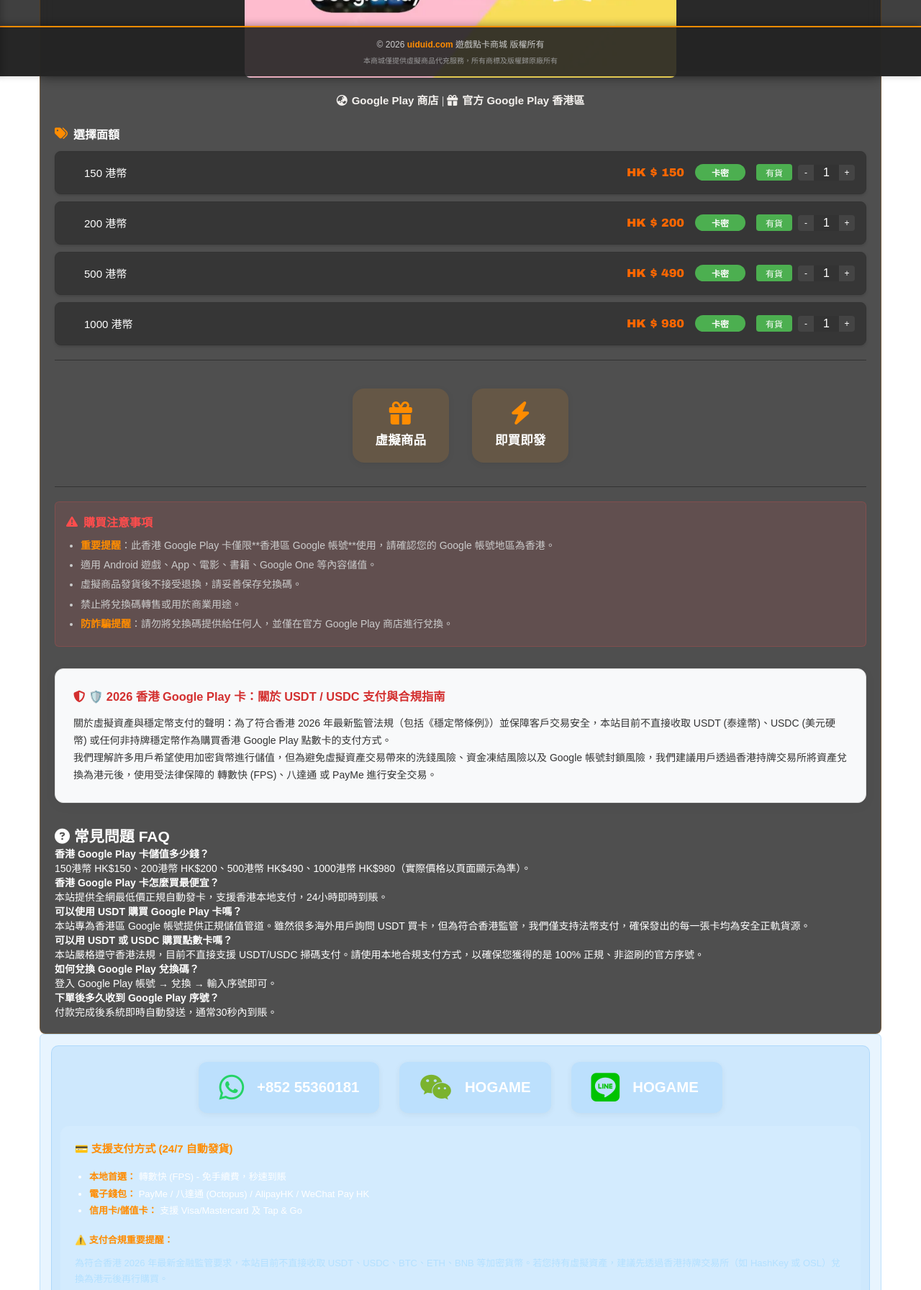
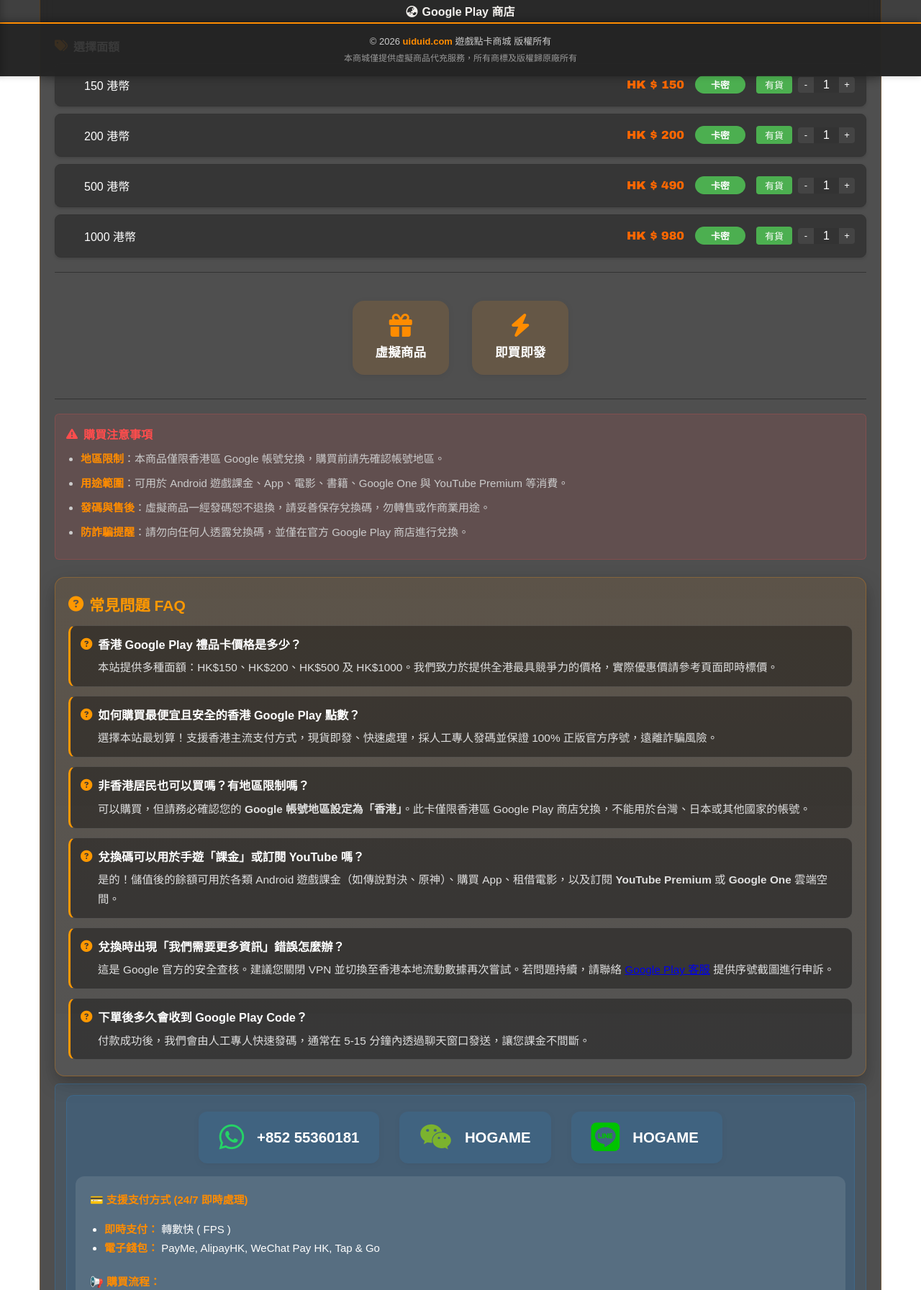
Before and after one commit to hogamehk/hogamehk.github.io, a plain HTML site: page buy-google-play-gift-card-hong-kong.html in a window 1280 px wide. Shown: the part 694-2487 px from the top of the page at 72% size. Drawn offline with Linux system fonts and the light colour scheme.

Commit message:
Add files via upload

```diff
--- a/buy-google-play-gift-card-hong-kong.html
+++ b/buy-google-play-gift-card-hong-kong.html
@@ -6,16 +6,16 @@
     <meta name="robots" content="index, follow">
 
     <!-- SEO & AI  -->
-    <title>香港 Google Play 卡儲值 - 150/200/500/1000港幣 即時發卡 | uiduid.com</title>
-    <meta name="description" content="香港 Google Play 卡儲值最便宜，正規自動發卡，支援150/200/500/1000港幣。24小時即時發兌換碼。全網最低價 Google Play 香港充值、Google Play 禮品卡。支援轉數快(FPS)、AlipayHK等香港合規支付，不接受USDT/USDC加密貨幣，符合2026穩定幣條例，香港區帳號玩家首選。">
-    <meta name="keywords" content="香港 Google Play 卡, Google Play 禮品卡香港, Google Play充值香港, 2026 USDT支付 Google Play, USDC支付 Google Play, 香港加密貨幣買Google Play, FPS轉數快 Google Play, 合規支付 Google Play卡, 不接受USDT USDC Google Play, 香港Google Play儲值">
+    <title>香港 Google Play 禮品卡 (HK$150-HK$1000) - 官方正規儲值 | uiduid.com</title>
+    <meta name="description" content="香港 Google Play 禮品卡官方正規儲值，支援 HK$150-HK$1000 多面額。本站採人工專人發碼，付款成功後 5-15 分鐘即時處理與快速發碼，100% 官方卡密，24 小時真人客服支援。">
+    <meta name="keywords" content="香港 Google Play 卡, Google Play 禮品卡香港, Google Play充值香港, FPS轉數快 Google Play, 香港Google Play儲值, Google Play點數卡香港">
 
     <!-- Canonical -->
     <link rel="canonical" href="https://www.uiduid.com/buy-google-play-gift-card-hong-kong.html">
 
     <!-- Open Graph -->
-    <meta property="og:title" content="香港 Google Play 卡儲值（香港區 Google Play Gift Card） - 即時自動發卡">
-    <meta property="og:description" content="官方正版香港 Google Play 禮品卡充值，多面額選擇，30秒自動發兌換碼，支援香港合規支付，不接受USDT/USDC。">
+    <meta property="og:title" content="香港 Google Play 禮品卡（香港區 Google Play Gift Card）- 官方正規儲值">
+    <meta property="og:description" content="官方正版香港 Google Play 禮品卡充值，多面額現貨即發，付款後 5-15 分鐘即時處理與快速發碼，支援香港本地支付。">
     <meta property="og:image" content="https://www.uiduid.com/images/google-play-gift-card-hk-all-denominations.webp">
     <meta property="og:url" content="https://www.uiduid.com/buy-google-play-gift-card-hong-kong.html">
     <meta property="og:type" content="product">
@@ -25,6 +25,133 @@
 
     <!-- 自訂 CSS -->
     <link rel="stylesheet" href="/css/styles.css">
+    <style>
+        .product-detail .faq-section {
+            margin-top: 24px;
+            padding: 22px 18px;
+            border-radius: 14px;
+            background: linear-gradient(180deg, rgba(255, 140, 0, 0.08), rgba(255, 255, 255, 0.03));
+            border: 1px solid rgba(255, 140, 0, 0.28);
+            box-shadow: 0 10px 26px rgba(0, 0, 0, 0.28);
+        }
+        .product-detail .faq-section #faq-title {
+            font-size: 1.32rem;
+            color: #ff9800;
+            margin-bottom: 14px;
+            display: flex;
+            align-items: center;
+            gap: 8px;
+        }
+        .product-detail .faq-list {
+            display: grid;
+            gap: 12px;
+        }
+        .product-detail .faq-item {
+            background: rgba(0, 0, 0, 0.35);
+            border: 1px solid rgba(255, 255, 255, 0.14);
+            border-left: 3px solid #ff9800;
+            border-radius: 10px;
+            padding: 14px 14px 12px;
+            transition: transform 0.22s ease, border-color 0.22s ease, background 0.22s ease;
+        }
+        .product-detail .faq-item:hover {
+            transform: translateY(-1px);
+            background: rgba(0, 0, 0, 0.48);
+            border-color: rgba(255, 140, 0, 0.55);
+        }
+        .product-detail .faq-question {
+            display: flex;
+            align-items: flex-start;
+            gap: 8px;
+            color: #ffffff;
+            line-height: 1.5;
+            font-size: 1.02rem;
+            margin-bottom: 7px;
+        }
+        .product-detail .faq-question i {
+            color: #ff9800;
+            margin-top: 3px;
+            flex-shrink: 0;
+        }
+        .product-detail .faq-item p {
+            margin: 0;
+            color: #e0e0e0;
+            line-height: 1.75;
+            padding-left: 24px;
+            font-size: 0.96rem;
+        }
+        @media (max-width: 768px) {
+            .product-detail .faq-section {
+                padding: 18px 14px;
+            }
+            .product-detail .faq-section #faq-title {
+                font-size: 1.16rem;
+            }
+            .product-detail .faq-item {
+                padding: 12px;
+            }
+            .product-detail .faq-item p {
+                padding-left: 22px;
+            }
+        }
+
+        .top-nav .nav-btn {
+            font-size: 13px;
+            padding: 7px 12px;
+        }
+        .product-detail {
+            font-size: 15px;
+        }
+        .product-detail .back-link {
+            font-size: 14px;
+        }
+        .product-detail .price-item-name {
+            font-size: 16px;
+        }
+        .product-detail .price-item-discount-tag,
+        .product-detail .price-item-stock,
+        .product-detail .price-item-qty-btn {
+            font-size: 13px;
+        }
+        .product-detail .notice-list li {
+            font-size: 15px;
+            line-height: 1.75;
+            margin-bottom: 8px;
+        }
+        .product-detail .contact-desc ul,
+        .product-detail .contact-desc li,
+        .product-detail .contact-desc p {
+            font-size: 15px;
+            line-height: 1.75;
+        }
+        .product-detail .contact-section {
+            margin-top: 10px;
+        }
+        #floating-cart .floating-cart-title {
+            font-size: 15px;
+        }
+        #floating-cart .floating-items {
+            font-size: 13px;
+        }
+        .footer .footer-text {
+            font-size: 13px;
+        }
+        .footer .footer-desc {
+            font-size: 12px;
+            line-height: 1.55;
+        }
+        @media (max-width: 768px) {
+            .product-detail {
+                font-size: 14px;
+            }
+            .product-detail .notice-list li,
+            .product-detail .contact-desc ul,
+            .product-detail .contact-desc li,
+            .product-detail .contact-desc p {
+                font-size: 14px;
+            }
+        }
+    </style>
 
     <!-- Schema.org Product + AggregateOffer -->
     <script type="application/ld+json">
@@ -33,7 +160,7 @@
       "@type": "Product",
       "name": "香港 Google Play 禮品卡（香港區 Google Play Gift Card / Google Play 充值）",
       "image": "https://www.uiduid.com/images/google-play-gift-card-hk-all-denominations.webp",
-      "description": "香港 Google Play 平台專用禮品卡儲值，最便宜自動發卡，支援150/200/500/1000港幣等多面額，即時發兌換碼。適用 Android 遊戲、App、電影、書籍等內容，香港區帳號首選正規管道。",
+    "description": "香港 Google Play 平台專用禮品卡儲值，支援150/200/500/1000港幣等多面額，現貨即發。本站採人工專人發碼，付款後 5-15 分鐘即時處理與快速發碼。適用 Android 遊戲、App、電影、書籍等內容，香港區帳號首選正規管道。",
       "brand": {"@type": "Brand", "name": "Google Play"},
       "sku": "HK-GOOGLE-PLAY",
       "aggregateRating": {
@@ -72,17 +199,12 @@
         {
           "@type": "Question",
           "name": "香港 Google Play 卡怎麼買最便宜？",
-          "acceptedAnswer": {"@type": "Answer", "text": "本站提供全網最低價正規自動發卡，支援多種香港本地支付，24小時即時到賬。"}
+          "acceptedAnswer": {"@type": "Answer", "text": "本站提供正規官方卡密與人工專人發碼服務，支援多種香港本地支付，付款後 5-15 分鐘即時處理。"}
         },
         {
           "@type": "Question",
-          "name": "海外（香港/台灣/海外）可以使用 USDT 購買 Google Play 卡嗎？",
-          "acceptedAnswer": {"@type": "Answer", "text": "本站專為香港區 Google 帳號提供正規儲值管道。雖然很多海外用戶詢問 USDT 買卡，但為符合香港監管，我們僅支持法幣支付，確保發出的每一張卡均為安全正軌貨源。"}
-        },
-        {
-          "@type": "Question",
-          "name": "可以用 USDT 或 USDC 購買點數卡嗎？",
-          "acceptedAnswer": {"@type": "Answer", "text": "本站嚴格遵守香港法規，目前不直接支援 USDT/USDC 掃碼支付。請使用本地合規支付方式，以確保您獲得的是 100% 正規、非盜刷的官方序號。"}
+          "name": "海外（香港/台灣）可以買香港 Google Play 卡嗎？",
+          "acceptedAnswer": {"@type": "Answer", "text": "可以！本站專為香港區 Google 帳號提供正規儲值管道，安全快速。"}
         },
         {
           "@type": "Question",
@@ -92,7 +214,7 @@
         {
           "@type": "Question",
           "name": "下單後多久收到 Google Play 序號？",
-          "acceptedAnswer": {"@type": "Answer", "text": "付款完成後系統即時自動發送，通常30秒內到賬。"}
+          "acceptedAnswer": {"@type": "Answer", "text": "付款完成後由人工專人快速發碼，通常 5-15 分鐘內完成發送。"}
         }
       ]
     }
@@ -122,7 +244,7 @@
     </div>
 
     <!-- 價格更新日期 -->
-    <p style="text-align:center; color:#ff8c00; font-size:1rem; margin:10px 0 20px;">
+    <p style="text-align:center; color:#ff8c00; font-size:1.06rem; margin:10px 0 20px;">
         價格最後更新：2026年02月25日
     </p>
 
@@ -151,28 +273,37 @@
             </div>
 
             <h1 class="product-name">
-                <i class="fa-solid fa-cart-shopping"></i> 香港 Google Play卡
+                <i class="fa-solid fa-cart-shopping"></i> 香港Google Play卡
             </h1>
 
             <!-- 頂部醒目介紹框 -->
-            <div style="background:rgba(0,0,0,0.6); color:#fff; padding:20px; margin:20px 0; border-radius:12px; text-align:center; font-size:1.1em; box-shadow:0 4px 20px rgba(0,0,0,0.3);">
-                <strong style="font-size:1.4em; color:#ff9800;">香港 Google Play 禮品卡 / Google Play Gift Card（香港區）</strong><br><br>
-                全網最便宜香港 Google Play 儲值、Google Play 充值管道，支援 150-1000 港幣多面額<br>
-                24小時自動發卡，下單後 <strong>30 秒即時發兌換碼 / 序號</strong>，最低 <strong>HK$150 起</strong><br>
-                香港區帳號玩家首選正規 Google Play 禮品卡購買平台<br><br>
-                安全可靠 · 正規管道 · 24小時客服在線
+<div style="display: flex; justify-content: space-between; gap: 10px; margin: 20px 0; font-family: sans-serif;">
+    <!-- 賣點 1 -->
+    <div style="flex: 1; background: rgba(255, 255, 255, 0.05); padding: 12px; border-radius: 8px; text-align: center; border: 1px solid rgba(255, 153, 0, 0.2);">
+        <div style="color: #ff9900; font-weight: bold; font-size: 14px;">快速發碼</div>
+        <div style="color: #999; font-size: 11px; margin-top: 3px;">5-15分鐘即時處理</div>
     </div>
+
+    <!-- 賣點 2 -->
+    <div style="flex: 1; background: rgba(255, 255, 255, 0.05); padding: 12px; border-radius: 8px; text-align: center; border: 1px solid rgba(255, 153, 0, 0.2);">
+        <div style="color: #ff9900; font-weight: bold; font-size: 14px;">官方正品</div>
+        <div style="color: #999; font-size: 11px; margin-top: 3px;">支援手遊/App訂閱</div>
+    </div>
+
+    <!-- 賣點 3 -->
+    <div style="flex: 1; background: rgba(255, 255, 255, 0.05); padding: 12px; border-radius: 8px; text-align: center; border: 1px solid rgba(255, 153, 0, 0.2);">
+        <div style="color: #ff9900; font-weight: bold; font-size: 14px;">24h 客服</div>
+        <div style="color: #999; font-size: 11px; margin-top: 3px;">真人在線協助兌換</div>
+    </div>
+</div>
+
 
             <!-- 商品主圖 -->
             <img src="/images/google-play-gift-card-hk-all-denominations.webp" alt="香港 Google Play 卡 商品圖 - Google Play 香港帳號儲值卡密" loading="lazy" style="width:100%; max-width:600px; display:block; margin:20px auto; border-radius:8px;">
 
-            <p class="product-desc" style="text-align:center; color:#ccc; font-size:14px; margin:10px 0 25px;">
-                <a href="https://play.google.com/" target="_blank" style="color:#f3f0ed; text-decoration:none; font-weight:bold; font-size:15px;">
+            <p class="product-desc" style="text-align:center; color:#ccc; font-size:15px; margin:10px 0 25px;">
+                <a href="https://play.google.com/" target="_blank" style="color:#f3f0ed; text-decoration:none; font-weight:bold; font-size:16px;">
                     <i class="fas fa-globe-asia" style="margin-right:6px;"></i>Google Play 商店
-                </a>
-                |
-                <a href="https://play.google.com/store" target="_blank" style="color:#f3f0ed; text-decoration:none; font-weight:bold; font-size:15px;">
-                    <i class="fas fa-gift" style="margin-right:6px;"></i>官方 Google Play 香港區
                 </a>
             </p>
 
@@ -260,51 +391,51 @@
             <div class="notice-section">
                 <h2 class="notice-title"><i class="fas fa-exclamation-triangle"></i> 購買注意事項</h2>
                 <ul class="notice-list">
-                    <li><strong>重要提醒</strong>：此香港 Google Play 卡僅限**香港區 Google 帳號**使用，請確認您的 Google 帳號地區為香港。</li>
-                    <li>適用 Android 遊戲、App、電影、書籍、Google One 等內容儲值。</li>
-                    <li>虛擬商品發貨後不接受退換，請妥善保存兌換碼。</li>
-                    <li>禁止將兌換碼轉售或用於商業用途。</li>
-                    <li><strong>防詐騙提醒</strong>：請勿將兌換碼提供給任何人，並僅在官方 Google Play 商店進行兌換。</li>
+                    <li><strong>地區限制</strong>：本商品僅限香港區 Google 帳號兌換，購買前請先確認帳號地區。</li>
+                    <li><strong>用途範圍</strong>：可用於 Android 遊戲課金、App、電影、書籍、Google One 與 YouTube Premium 等消費。</li>
+                    <li><strong>發碼與售後</strong>：虛擬商品一經發碼恕不退換，請妥善保存兌換碼，勿轉售或作商業用途。</li>
+                    <li><strong>防詐騙提醒</strong>：請勿向任何人透露兌換碼，並僅在官方 Google Play 商店進行兌換。</li>
                 </ul>
-            </div>
-
-            <!-- USDT/USDC支付合規聲明 -->
-            <div id="usdt-policy" class="usdt-compliance" style="background:#f8f9fa; color:#333; padding:25px; margin:30px 0; border-radius:12px; border:1px solid #ddd; box-shadow:0 4px 15px rgba(0,0,0,0.05);">
-                <h3 style="color:#d32f2f; margin:0 0 15px 0;"><i class="fas fa-shield-alt"></i> 🛡️ 2026 香港 Google Play 卡：關於 USDT / USDC 支付與合規指南</h3>
-                <p style="line-height:1.7; margin:0;">關於虛擬資產與穩定幣支付的聲明：為了符合香港 2026 年最新監管法規（包括《穩定幣條例》）並保障客戶交易安全，本站目前不直接收取 USDT (泰達幣)、USDC (美元硬幣) 或任何非持牌穩定幣作為購買香港 Google Play 點數卡的支付方式。<br>我們理解許多用戶希望使用加密貨幣進行儲值，但為避免虛擬資產交易帶來的洗錢風險、資金凍結風險以及 Google 帳號封鎖風險，我們建議用戶透過香港持牌交易所將資產兌換為港元後，使用受法律保障的 轉數快 (FPS)、八達通 或 PayMe 進行安全交易。</p>
             </div>
 
             <!-- FAQ 區塊 -->
             <section class="faq-section" aria-labelledby="faq-title">
                 <h2 id="faq-title"><i class="fas fa-question-circle"></i> 常見問題 FAQ</h2>
+<!-- 優化後的 FAQ 區塊 -->
+<div class="faq-list">
     <div class="faq-item">
-                    <strong>香港 Google Play 卡儲值多少錢？</strong>
-                    <p>150港幣 HK$150、200港幣 HK$200、500港幣 HK$490、1000港幣 HK$980（實際價格以頁面顯示為準）。</p>
+        <strong class="faq-question"><i class="fas fa-circle-question"></i> 香港 Google Play 禮品卡價格是多少？</strong>
+        <p>本站提供多種面額：HK$150、HK$200、HK$500 及 HK$1000。我們致力於提供全港最具競爭力的價格，實際優惠價請參考頁面即時標價。</p>
     </div>
+
     <div class="faq-item">
-                    <strong>香港 Google Play 卡怎麼買最便宜？</strong>
-                    <p>本站提供全網最低價正規自動發卡，支援香港本地支付，24小時即時到賬。</p>
+        <strong class="faq-question"><i class="fas fa-circle-question"></i> 如何購買最便宜且安全的香港 Google Play 點數？</strong>
+        <p>選擇本站最划算！支援香港主流支付方式，現貨即發、快速處理，採人工專人發碼並保證 100% 正版官方序號，遠離詐騙風險。</p>
     </div>
+
     <div class="faq-item">
-                    <strong>可以使用 USDT 購買 Google Play 卡嗎？</strong>
-                    <p>本站專為香港區 Google 帳號提供正規儲值管道。雖然很多海外用戶詢問 USDT 買卡，但為符合香港監管，我們僅支持法幣支付，確保發出的每一張卡均為安全正軌貨源。</p>
+        <strong class="faq-question"><i class="fas fa-circle-question"></i> 非香港居民也可以買嗎？有地區限制嗎？</strong>
+        <p>可以購買，但請務必確認您的 <strong>Google 帳號地區設定為「香港」</strong>。此卡僅限香港區 Google Play 商店兌換，不能用於台灣、日本或其他國家的帳號。</p>
     </div>
+
     <div class="faq-item">
-                    <strong>可以用 USDT 或 USDC 購買點數卡嗎？</strong>
-                    <p>本站嚴格遵守香港法規，目前不直接支援 USDT/USDC 掃碼支付。請使用本地合規支付方式，以確保您獲得的是 100% 正規、非盜刷的官方序號。</p>
+        <strong class="faq-question"><i class="fas fa-circle-question"></i> 兌換碼可以用於手遊「課金」或訂閱 YouTube 嗎？</strong>
+        <p>是的！儲值後的餘額可用於各類 Android 遊戲課金（如傳說對決、原神）、購買 App、租借電影，以及訂閱 <strong>YouTube Premium</strong> 或 <strong>Google One</strong> 雲端空間。</p>
     </div>
+
     <div class="faq-item">
-                    <strong>如何兌換 Google Play 兌換碼？</strong>
-                    <p>登入 Google Play 帳號 → 兌換 → 輸入序號即可。</p>
+        <strong class="faq-question"><i class="fas fa-circle-question"></i> 兌換時出現「我們需要更多資訊」錯誤怎麼辦？</strong>
+        <p>這是 Google 官方的安全查核。建議您關閉 VPN 並切換至香港本地流動數據再次嘗試。若問題持續，請聯絡 <a href="https://support.google.com" target="_blank" rel="noopener noreferrer">Google Play 客服</a> 提供序號截圖進行申訴。</p>
     </div>
+
     <div class="faq-item">
-                    <strong>下單後多久收到 Google Play 序號？</strong>
-                    <p>付款完成後系統即時自動發送，通常30秒內到賬。</p>
+        <strong class="faq-question"><i class="fas fa-circle-question"></i> 下單後多久會收到 Google Play Code？</strong>
+        <p>付款成功後，我們會由人工專人快速發碼，通常在 5-15 分鐘內透過聊天窗口發送，讓您課金不間斷。</p>
     </div>
 </div>
+
             </section>
-
-            <!-- 聯繫客服（已更新為你指定格式） -->
+            <!-- 聯繫客服 -->
             <div class="contact-section">
                 <div class="contact-section-beauty">
                     <div class="contact-list-ys">
@@ -322,14 +453,11 @@
                         </div>
                     </div>
                     <div class="contact-desc" style="background:rgba(255,255,255,0.1); padding:20px; border-radius:12px; margin-top:15px;">
-                        <p style="font-size:1.15em; margin:0 0 15px 0;"><strong>💳 支援支付方式 (24/7 自動發貨)</strong></p>
+                        <p style="font-size:1.15em; margin:0 0 15px 0;"><strong>💳 支援支付方式 (24/7 即時處理)</strong></p>
                         <ul style="text-align:left; margin:0 0 20px 0; padding-left:20px; color:#fff; line-height:1.8;">
-                            <li><strong>本地首選：</strong> 轉數快 (FPS) - 免手續費，秒速到賬</li>
-                            <li><strong>電子錢包：</strong> PayMe / 八達通 (Octopus) / AlipayHK / WeChat Pay HK</li>
-                            <li><strong>信用卡/儲值卡：</strong> 支援 Visa/Mastercard 及 Tap &amp; Go</li>
+                            <li><strong>即時支付：</strong> 轉數快 ( FPS )</li>
+                            <li><strong>電子錢包：</strong> PayMe, AlipayHK, WeChat Pay HK, Tap & Go</li>
                         </ul>
-                        <p style="color:#ffeb3b; margin:15px 0 10px 0;"><strong>⚠️ 支付合規重要提醒：</strong></p>
-                        <p style="line-height:1.7; margin:0 0 20px 0;">為符合香港 2026 年最新金融監管要求，本站目前不直接收取 USDT、USDC、BTC、ETH、BNB 等加密貨幣。若您持有虛擬資產，建議先透過香港持牌交易所（如 HashKey 或 OSL）兌換為港元後再行購買。</p>
                         <p style="margin:0; font-weight:600;"><strong>📢 購買流程：</strong></p>
                         <p style="margin:8px 0 0 0;">請截圖已選商品規格，聯繫 24 小時在線客服確認最新匯率/價格並完成支付。</p>
                     </div>
```
Lines whose indentation alone changed are shown as unchanged.
